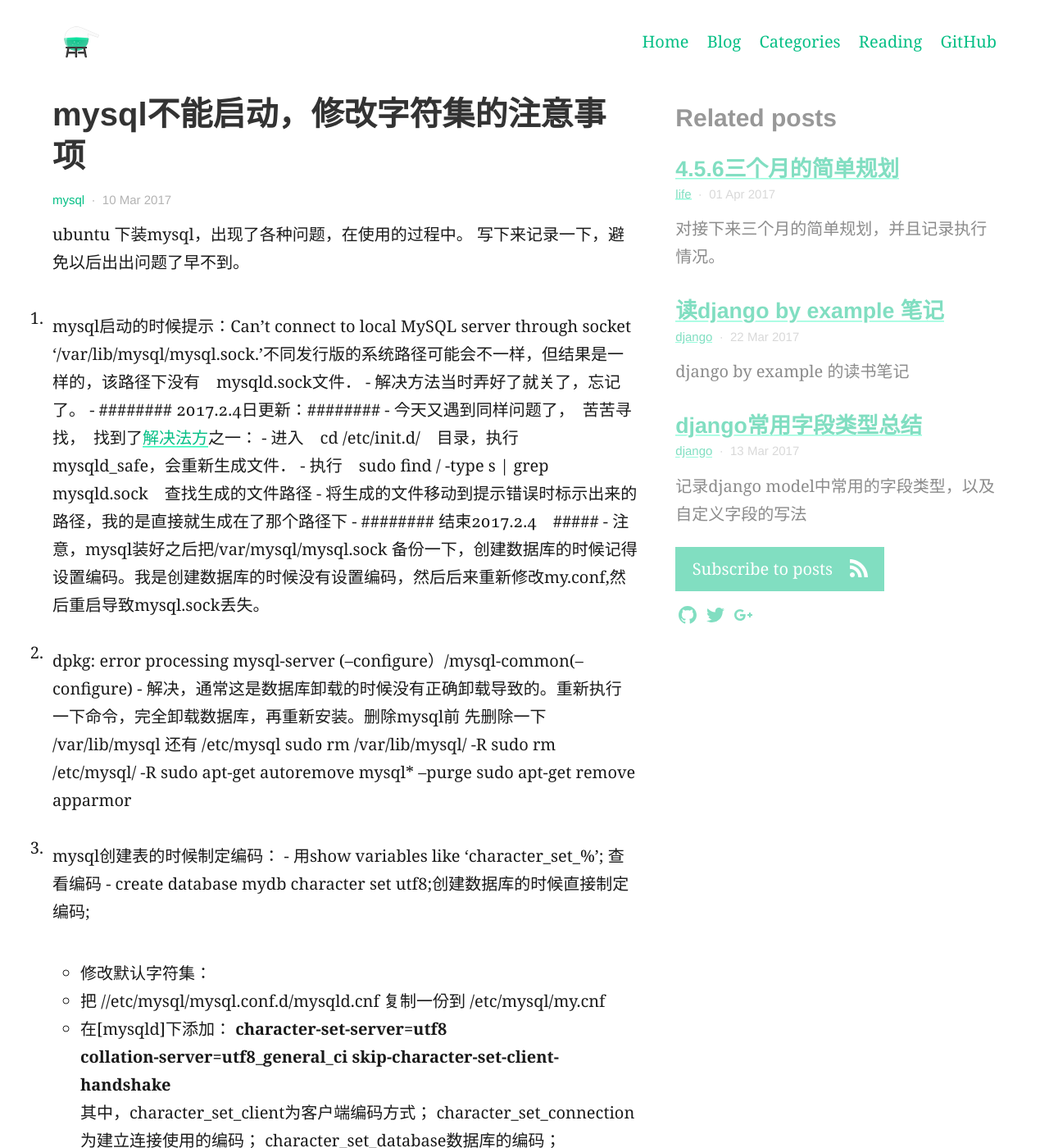
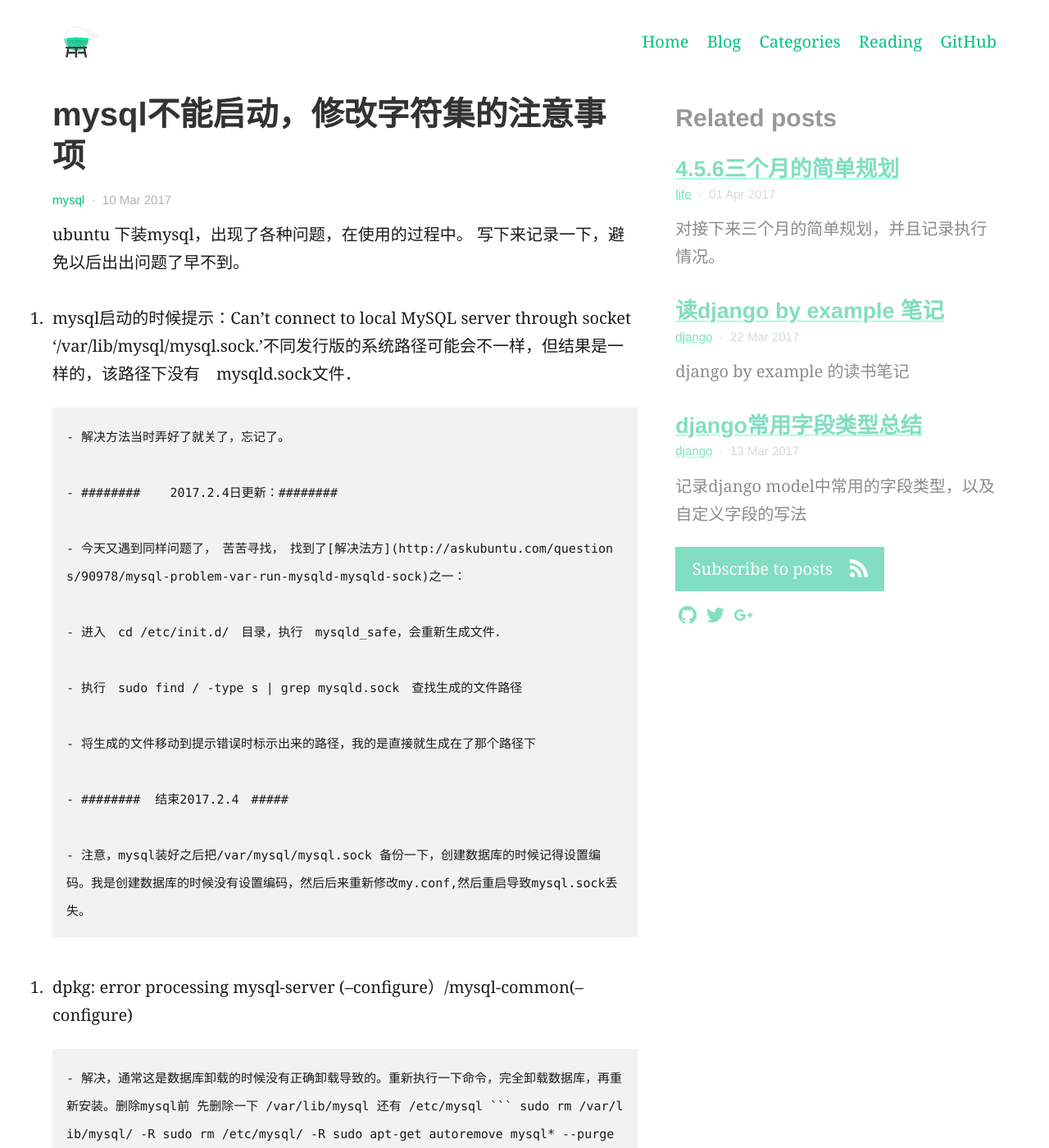
Before and after one commit to DrCBin/DrCBin.github.io, a Jekyll site: the page built from _posts/2017-03-10-mysql无法连接，修改字符集.md, in a window 1280 px wide and 1400 px high. Shown: the whole window at 82% size. Built offline with Jekyll 4.4.1, drawn with Linux system fonts in a browser that asks for light colours; comment, search, counter and statistics services are not loaded; some of the changed text lies outside the part shown.

````diff
--- a/_posts/2017-03-10-mysql无法连接，修改字符集.md
+++ b/_posts/2017-03-10-mysql无法连接，修改字符集.md
@@ -9,62 +9,103 @@ ubuntu 下装mysql，出现了各种问题，在使用的过程中。 写下来
 
 
    1. mysql启动的时候提示：Can't connect to local MySQL server through socket '/var/lib/mysql/mysql.sock.'不同发行版的系统路径可能会不一样，但结果是一样的，该路径下没有　mysqld.sock文件．
+
     - 解决方法当时弄好了就关了，忘记了。
+
     - ########    2017.2.4日更新：########
+
     - 今天又遇到同样问题了，　苦苦寻找，　找到了[解决法方](http://askubuntu.com/questions/90978/mysql-problem-var-run-mysqld-mysqld-sock)之一：
+
     - 进入　cd /etc/init.d/　目录，执行　mysqld_safe，会重新生成文件．
+
     - 执行　sudo find / -type s | grep mysqld.sock　查找生成的文件路径
+
     - 将生成的文件移动到提示错误时标示出来的路径，我的是直接就生成在了那个路径下
+
     - ########  结束2017.2.4　#####
+
     - 注意，mysql装好之后把/var/mysql/mysql.sock 备份一下，创建数据库的时候记得设置编码。我是创建数据库的时候没有设置编码，然后后来重新修改my.conf,然后重启导致mysql.sock丢失。
 
    2. dpkg: error processing mysql-server (--configure）/mysql-common(--configure)
+
     - 解决，通常这是数据库卸载的时候没有正确卸载导致的。重新执行一下命令，完全卸载数据库，再重新安装。删除mysql前 先删除一下 /var/lib/mysql 还有 /etc/mysql
+```
 sudo rm /var/lib/mysql/ -R
 sudo rm /etc/mysql/ -R
 sudo apt-get autoremove mysql* --purge
 sudo apt-get remove apparmor
+```
 
    3. mysql创建表的时候制定编码：
     - 用show variables like 'character\_set\_%'; 查看编码
+
     -  create database mydb character set utf8;创建数据库的时候直接制定编码;
+
        -   修改默认字符集：
+
         - 把 //etc/mysql/mysql.conf.d/mysqld.cnf 复制一份到 /etc/mysql/my.cnf
+
         - 在[mysqld]下添加：
-        <strong>character-set-server=utf8
+
+        <strong>
+        character-set-server=utf8
         collation-server=utf8_general_ci
-    skip-character-set-client-handshake</strong><br>
+        skip-character-set-client-handshake
+        </strong><br>
+
     其中，character_set_client为客户端编码方式；
+
      character_set_connection为建立连接使用的编码；
+
      character_set_database数据库的编码；
+
      character_set_results结果集的编码；
+
      character_set_server数据库服务器的编码；
+
     只要保证以上四个采用的编码方式一样，就不会出现乱码问题。
 
 
 --------
+
 2017-3-30日更新
 最近有瞎折腾，更换系统，重装mysql的时候又出现了各种各样的问题，很重要的一个还是没能彻底解决找不到mysqld.sock的办法，很多时候在 `/etc/init.d/`目录下执行`sudo mysqld_safe`也不能解决。而且就算当时成功了， 下次重启机器的时候还是会出现这种问题。所以当苦苦弄不好的时候我就会选择重装mysql.
+
 --------
 
 ## 重装MysqL
-** 然而重装的坑也不少啊 **
+
+**然而重装的坑也不少啊**
+
 重装遇到的问题：
+
 1. 重装的时候根本没有要求输密码，很明显，没有卸载干净。
+
 2. 重装的时候安装失败，报`dpkg: error processing mysql-server (--configure):`错误。
+
 3. 就算出了输密码的界面，输入了密码，也没法启动mysql,还是会报sock找不到的错误.
 
 #### 原因是没有卸载干净
+
 `sudo apt-get autoremove mysql* --purge`
+
 上面的命令会弹出mysql的卸载界面，　和当初输密码的时候一样的界面。
-然后一定要检查一下`/etc/mysql`是否存在，　在就删。
+
+然后一定要检查一下`/etc/mysql`是否存在，在的话就删。
+
 接着再安装mysql。
-####　妈的还是一样的情况啊啊啊啊啊.....
+
+#### 妈的还是一样的情况啊啊啊啊啊.....
+
 来狠的
+
 使用 `sudo tree / -f | grep mysql > a.txt`找出所有和mysql相关的文件，写入到a.txt中，
+
 然后手动删除那些前面多余的字符，使得每一行都是一个有关mysql的路径，然后在这些路径中删去你需要的。当然你也可以写脚本来完成这一步。
+
 然后写一个python脚本来删除这些文件
-```python3
+
+```python
 # in delmysql.py
 import os
 f = open('a.txt')
@@ -74,9 +115,13 @@ while line:
 	line = f.readline()
 f.close()
 ```
+
 然后`sudo python3 delmysql.py`
+
 终于彻底删除了。　爽，然后接着尝试安装。
+
 恩，这回没问题了。为了防止再次丢失的情况，我吧原sock做了备份，并且创建了一个链接。
+
 ```shell
 cd /var/run/mysqld
 sudo mv mysqld.sock ../
````
